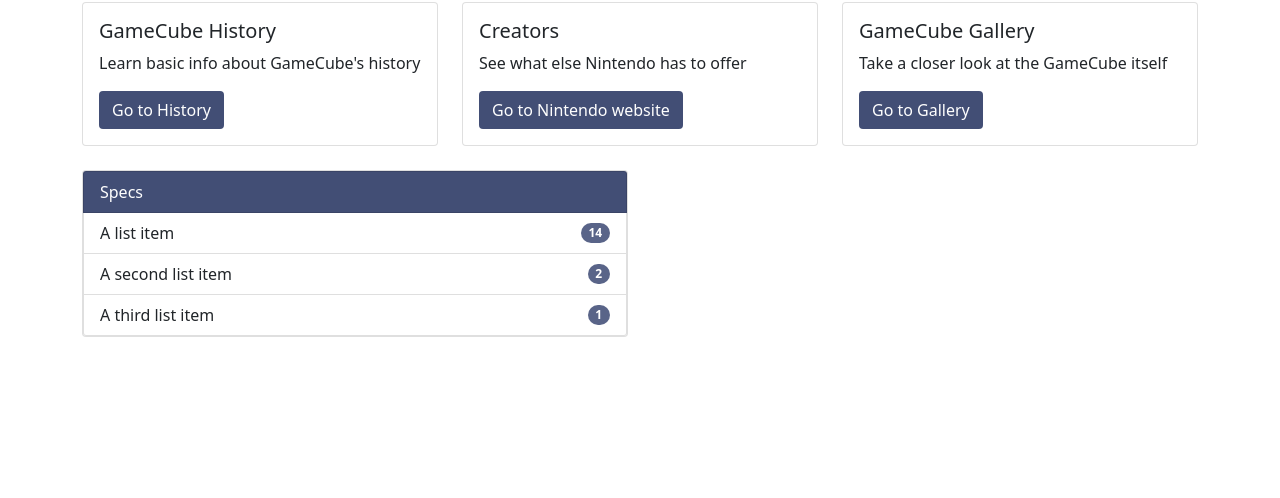
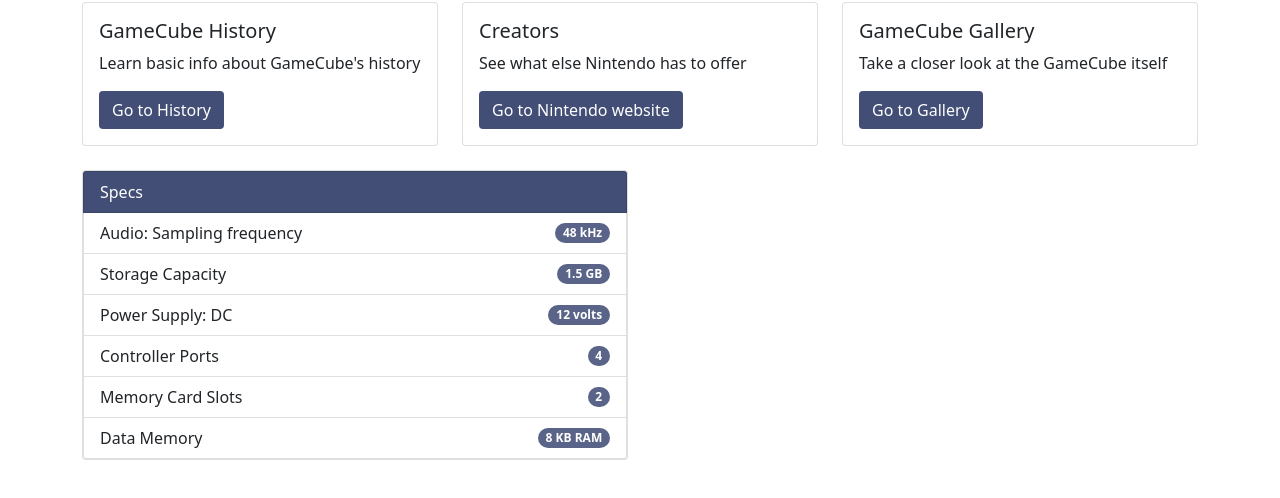
Before and after one commit to SchoolPotato/BootStrapGroupWebsite, a plain HTML site: page index.html in a window 1280 px wide. Shown: the part 294-792 px from the top of the page. Drawn offline with nearby package versions, Linux system fonts and the light colour scheme.

Commit message:
Update CSS & HTML
Updating Specs & Buttons

```diff
--- a/CSS/custom.css
+++ b/CSS/custom.css
@@ -9,6 +9,10 @@
 
 .theme-button {
     background-color: #424e75;
+    color: #fefefe;
+}
+.theme-button:hover {
+    background-color: #596488;
     color: #fefefe;
 }
 
--- a/index.html
+++ b/index.html
@@ -74,16 +74,28 @@
           Specs
         </li>
           <li class="list-group-item d-flex justify-content-between align-items-center">
-            A list item
-            <span class="badge bg-button-main rounded-pill">14</span>
+            Audio: Sampling frequency
+            <span class="badge bg-button-main rounded-pill">48 kHz</span>
           </li>
           <li class="list-group-item d-flex justify-content-between align-items-center">
-            A second list item
+            Storage Capacity
+            <span class="badge bg-button-main rounded-pill">1.5 GB</span>
+          </li>
+          <li class="list-group-item d-flex justify-content-between align-items-center">
+            Power Supply: DC
+            <span class="badge bg-button-main rounded-pill">12 volts</span>
+          </li>
+          <li class="list-group-item d-flex justify-content-between align-items-center">
+            Controller Ports
+            <span class="badge bg-button-main rounded-pill">4</span>
+          </li>
+          <li class="list-group-item d-flex justify-content-between align-items-center">
+            Memory Card Slots
             <span class="badge bg-button-main rounded-pill">2</span>
           </li>
           <li class="list-group-item d-flex justify-content-between align-items-center">
-            A third list item
-            <span class="badge bg-button-main rounded-pill">1</span>
+            Data Memory
+            <span class="badge bg-button-main rounded-pill">8 KB RAM</span>
           </li>
         </ul>
       </div>
```
